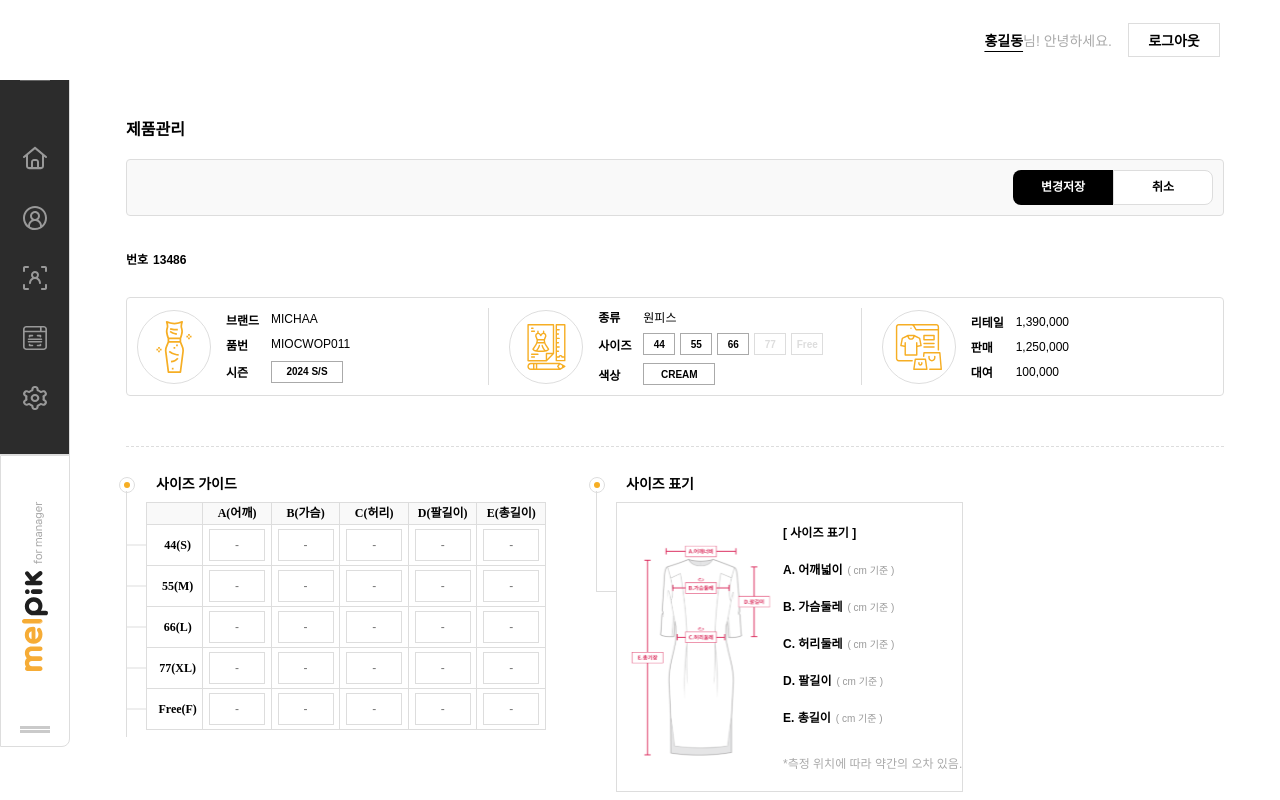
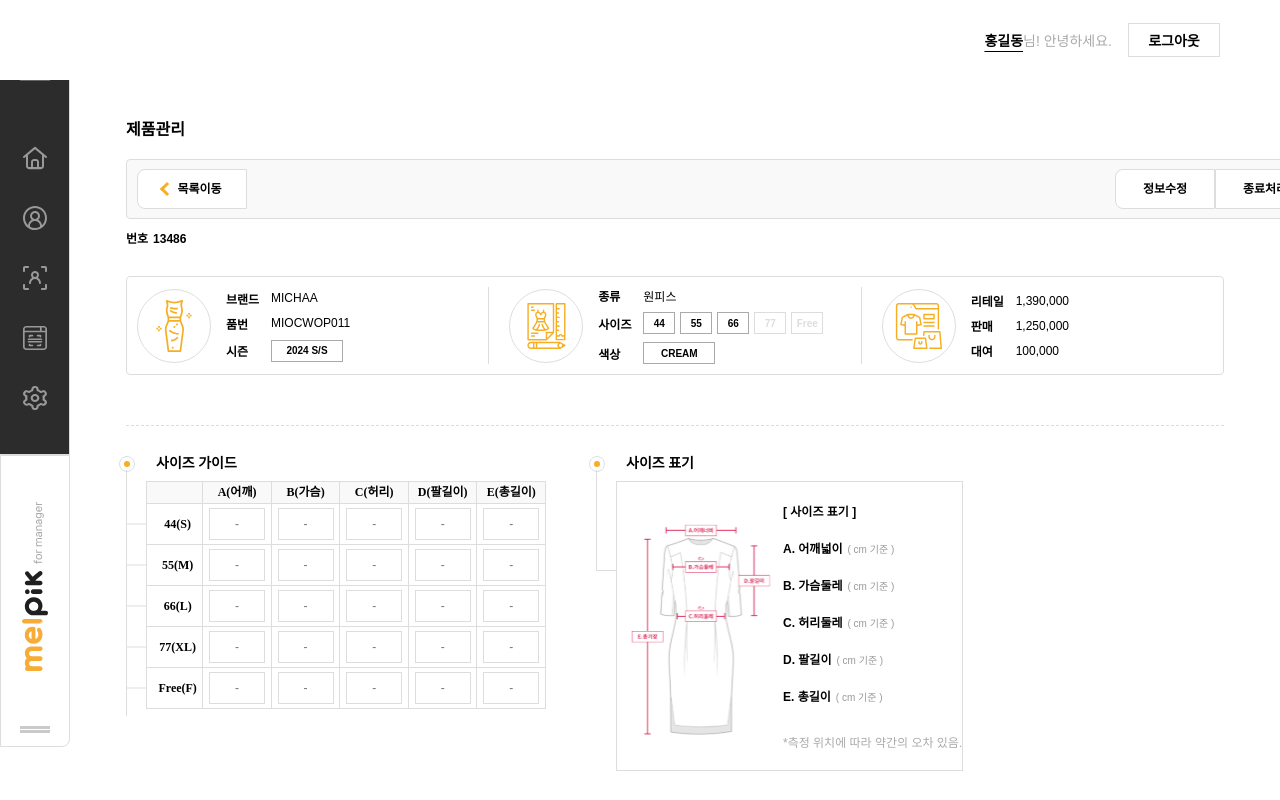
Before and after one commit to me1pik/Admin_Front, a React (Vite) app: page /productdetail/1 in a window 1280 px wide. Built offline with nearby package versions, Linux system fonts and the light colour scheme.

Commit message:
feat : ListButtonDetailSubHeader UI

```diff
--- /dev/null
+++ b/src/components/Header/ListButtonDetailSubHeader.tsx
@@ -0,0 +1,183 @@
+// src/components/Header/ListButtonDetailSubHeader.tsx
+import React from 'react';
+import styled from 'styled-components';
+
+/** 컴포넌트가 받을 프롭스 정의 */
+export interface DetailSubHeaderProps {
+  /** 왼쪽 버튼 텍스트 (예: "목록으로") */
+  backLabel: string;
+  /** 왼쪽 버튼 클릭 시 동작 */
+  onBackClick?: () => void;
+
+  /** 오른쪽 첫 번째 버튼 텍스트 (예: "정보수정") */
+  editLabel: string;
+  /** 정보수정 버튼 클릭 시 동작 */
+  onEditClick?: () => void;
+
+  /** 오른쪽 두 번째 버튼 텍스트 (예: "종료처리") */
+  endLabel: string;
+  /** 종료처리 버튼 클릭 시 동작 */
+  onEndClick?: () => void;
+}
+
+const ListButtonDetailSubHeader: React.FC<DetailSubHeaderProps> = ({
+  backLabel,
+  onBackClick,
+  editLabel,
+  onEditClick,
+  endLabel,
+  onEndClick,
+}) => {
+  // 왼쪽 "목록으로" 버튼 클릭 핸들러
+  const handleBack = () => {
+    if (onBackClick) {
+      onBackClick();
+    } else {
+      // 기본 동작: 이전 페이지로 돌아가기
+      window.history.back();
+    }
+  };
+
+  // 오른쪽 "정보수정" 버튼 클릭 핸들러
+  const handleEdit = () => {
+    if (onEditClick) {
+      onEditClick();
+    }
+  };
+
+  // 오른쪽 "종료처리" 버튼 클릭 핸들러
+  const handleEnd = () => {
+    if (onEndClick) {
+      onEndClick();
+    }
+  };
+
+  return (
+    <HeaderContainer>
+      {/* 왼쪽: 목록 이동 버튼 */}
+      <LeftButton onClick={handleBack}>
+        <BulletIcon />
+        {backLabel}
+      </LeftButton>
+
+      {/* 오른쪽: 정보수정, 종료처리 버튼 */}
+      <RightButtons>
+        <EditButton onClick={handleEdit}>{editLabel}</EditButton>
+        <EndButton onClick={handleEnd}>{endLabel}</EndButton>
+      </RightButtons>
+    </HeaderContainer>
+  );
+};
+
+export default ListButtonDetailSubHeader;
+
+/* ====================== Styled Components ====================== */
+
+/** 상단 래퍼 (폭 1200px, 높이 60px 정도 느낌) */
+const HeaderContainer = styled.div`
+  display: flex;
+  align-items: center;
+
+  min-width: 1200px; /* 예시로 1200px 고정 */
+  min-height: 60px;
+  background: #f9f9f9;
+  border: 1px solid #dddddd;
+  border-radius: 4px;
+  padding: 0 10px; /* 좌우 패딩 */
+  box-sizing: border-box;
+`;
+
+/** 왼쪽 "목록이동" 버튼 */
+const LeftButton = styled.button`
+  display: flex;
+  align-items: center;
+  justify-content: center;
+
+  width: 110px;
+  height: 40px;
+
+  font-family: 'NanumSquare Neo OTF';
+  font-weight: 700;
+  font-size: 12px;
+  line-height: 13px;
+  text-align: center;
+
+  border: 1px solid #dddddd;
+  background-color: #ffffff;
+  color: #000000;
+  cursor: pointer;
+  border-radius: 8px 0 0 8px;
+
+  &:hover {
+    background-color: #eeeeee;
+  }
+`;
+
+/** 왼쪽 버튼 안에 들어갈 주황색 화살표 모양 */
+const BulletIcon = styled.div`
+  width: 7px;
+  height: 7px;
+  margin-right: 5px;
+
+  /* 굵기(3px)와 색상(#f6ae24)을 사용하여 L자 모양을 만든 뒤 회전 */
+  border-left: 3px solid #f6ae24;
+  border-bottom: 3px solid #f6ae24;
+
+  /* 135도 회전 -> L자 모양이 < 화살표가 됨 */
+  transform: rotate(45deg);
+`;
+
+/** 오른쪽 버튼 컨테이너 */
+const RightButtons = styled.div`
+  display: flex;
+  margin-left: auto;
+  gap: 0px; /* 버튼이 붙어있도록(요구사항에 맞게 조정) */
+`;
+
+/** 정보수정 버튼 (오른쪽 첫 번째) */
+const EditButton = styled.button`
+  width: 100px;
+  height: 40px;
+
+  font-family: 'NanumSquare Neo OTF';
+  font-weight: 700;
+  font-size: 12px;
+  line-height: 13px;
+  text-align: center;
+
+  border: 1px solid #dddddd;
+  background-color: #ffffff;
+  color: #000000;
+  cursor: pointer;
+
+  /* 왼쪽 모서리를 둥글게 */
+  border-radius: 8px 0 0 8px;
+
+  &:hover {
+    background-color: #dddddd;
+  }
+`;
+
+/** 종료처리 버튼 (오른쪽 두 번째) */
+const EndButton = styled.button`
+  width: 100px;
+  height: 40px;
+
+  font-family: 'NanumSquare Neo OTF';
+  font-weight: 700;
+  font-size: 12px;
+  line-height: 13px;
+  text-align: center;
+
+  border: 1px solid #dddddd;
+  background-color: #ffffff;
+  color: #000000;
+  cursor: pointer;
+
+  /* 오른쪽 모서리를 둥글게 */
+  border-radius: 0 8px 8px 0;
+
+  &:hover {
+    background-color: #dddddd;
+  }
+`;
--- a/src/pages/ProductDetail.tsx
+++ b/src/pages/ProductDetail.tsx
@@ -1,9 +1,11 @@
 // src/pages/ProductRegister.tsx
 import React, { useState } from 'react';
 import styled from 'styled-components';
-import DetailSubHeader, { TabItem } from '../components/Header/DetailSubHeader';
+import ListButtonDetailSubHeader, {
+  DetailSubHeaderProps,
+} from '../components/Header/ListButtonDetailSubHeader';
+
 import sizeProductImg from '../assets/productregisterSizeProduct.svg';
-
 import SizeGuideSection from '../components/productregister/SizeGuideSection';
 import SizeDisplaySection from '../components/productregister/SizeDisplaySection';
 import MaterialInfoSection from '../components/productregister/MaterialInfoSection';
@@ -27,22 +29,40 @@ const ProductDetail: React.FC = () => {
     null,
   ]);
 
+  /** 목록으로 버튼 클릭 시 */
+  const handleBackClick = () => {
+    console.log('목록으로 버튼 클릭됨');
+    window.history.back();
+  };
+
+  /** 정보수정 버튼 클릭 시 */
+  const handleEditClick = () => {
+    console.log('정보수정 버튼 클릭 -> 정보 수정 로직 실행');
+    alert('정보가 수정되었습니다!');
+  };
+
+  /** 종료처리 버튼 클릭 시 */
+  const handleEndClick = () => {
+    console.log('종료처리 버튼 클릭 -> 종료 처리 로직 실행');
+    alert('종료 처리가 완료되었습니다!');
+  };
+
+  // ListButtonDetailSubHeader에 넘길 프롭스
+  const detailSubHeaderProps: DetailSubHeaderProps = {
+    backLabel: '목록이동',
+    onBackClick: handleBackClick,
+    editLabel: '정보수정',
+    onEditClick: handleEditClick,
+    endLabel: '종료처리',
+    onEndClick: handleEndClick,
+  };
+
   const handleSubmit = (e: React.FormEvent) => {
     e.preventDefault();
     alert('제품 등록 완료!');
   };
 
-  const handleTabChange = (tab: TabItem) => {
-    console.log('선택된 버튼:', tab.label);
-    if (tab.label === '변경저장') {
-      alert('저장 로직 실행');
-    } else {
-      alert('취소 로직 실행');
-    }
-  };
-
-  const tabs: TabItem[] = [{ label: '변경저장' }, { label: '취소' }];
-
+  // 이미지 업로드 핸들러
   const handleImageUpload = (
     index: number,
     e: React.ChangeEvent<HTMLInputElement>
@@ -67,31 +87,46 @@ const ProductDetail: React.FC = () => {
       <HeaderRow>
         <Title>제품관리</Title>
       </HeaderRow>
-      <DetailSubHeader tabs={tabs} onTabChange={handleTabChange} />
+
+      {/* 목록이동 / 정보수정 / 종료처리 버튼 */}
+      <ListButtonDetailSubHeader {...detailSubHeaderProps} />
+
+      {/* 번호 표시 */}
       <ProductNumberWrapper>
         <ProductNumberLabel>번호</ProductNumberLabel>
         <ProductNumberValue>{dummyProducts[0].no}</ProductNumberValue>
       </ProductNumberWrapper>
+
+      {/* 상단 3박스 영역 */}
       <DetailTopBoxes />
+
       <MiddleDivider />
+
       <FormWrapper onSubmit={handleSubmit}>
         {/* 2행: 사이즈 가이드, 사이즈 표기 */}
         <TwoColumnRow>
           <SizeGuideSection />
           <SizeDisplaySection sizeProductImg={sizeProductImg} />
         </TwoColumnRow>
+
         <MiddleDivider />
+
         {/* 3행: 제품 소재정보 */}
         <MaterialInfoSection />
+
         <MiddleDivider />
+
         {/* 4행: 제품 원단정보 */}
         <FabricInfoSection />
+
         <MiddleDivider />
+
         {/* 5행: 제품 이미지 */}
         <ProductImageSection
           images={images}
           handleImageUpload={handleImageUpload}
         />
+
         <BottomDivider />
       </FormWrapper>
     </Container>
@@ -99,6 +134,8 @@ const ProductDetail: React.FC = () => {
 };
 
 export default ProductDetail;
+
+/* ====================== Styled Components ====================== */
 
 const Container = styled.div`
   width: 100%;
```
